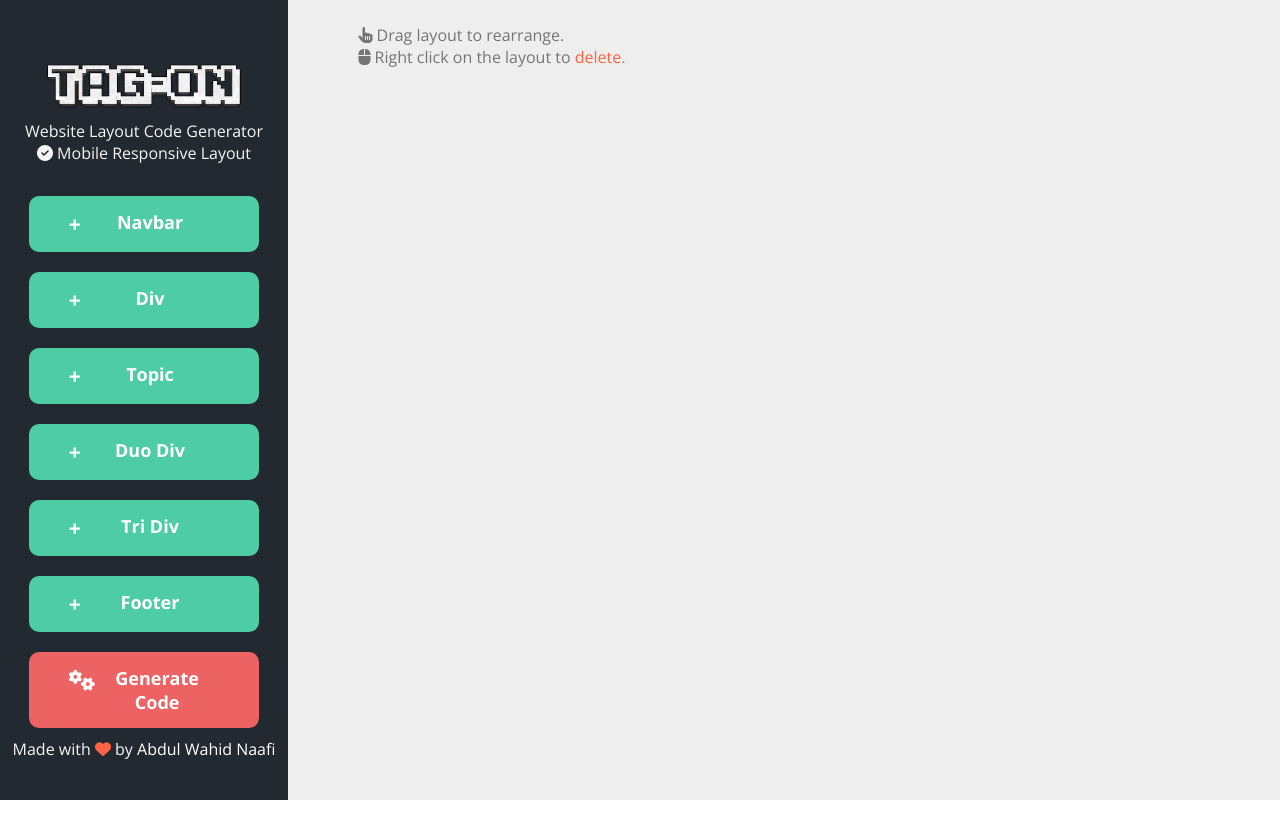
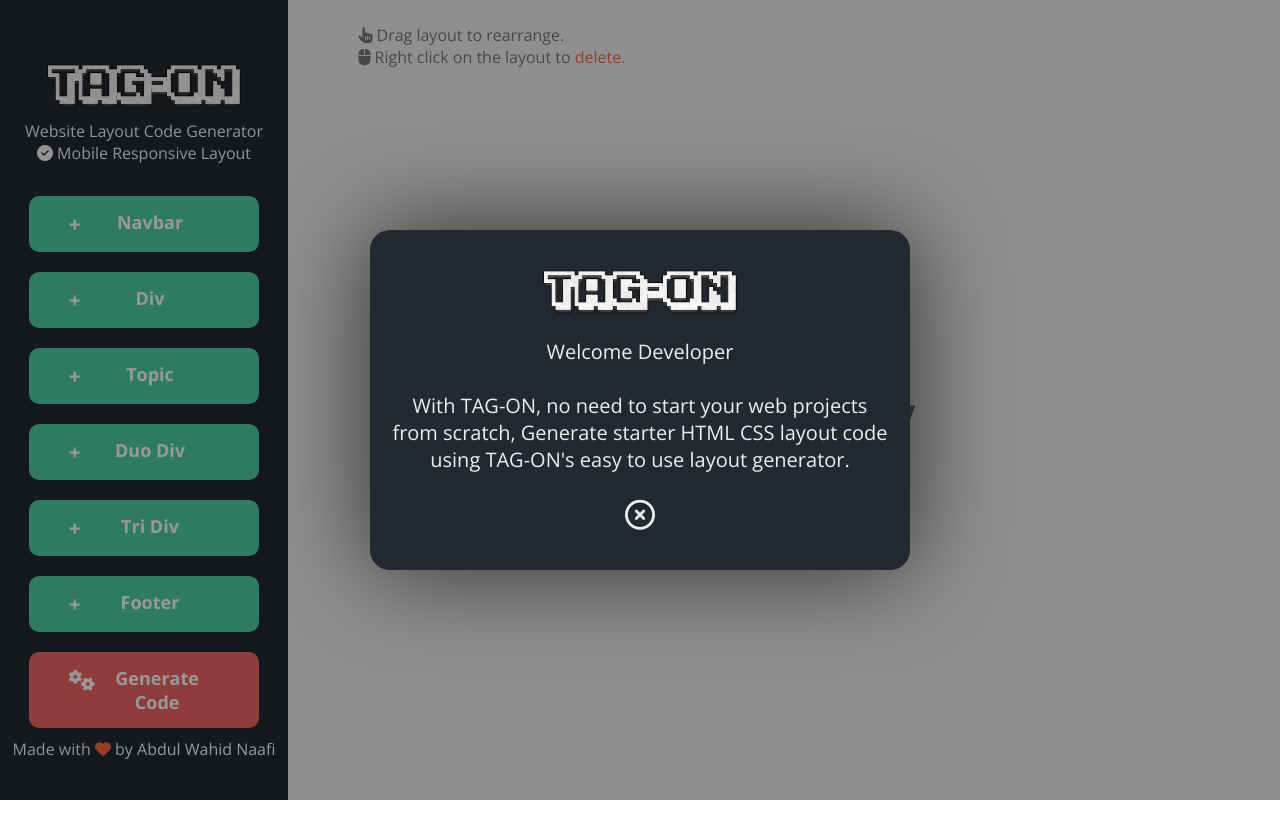
Before and after one commit to naaficodes/TAGon, a plain HTML site: page index.html in a window 1280 px wide. Drawn offline with nearby package versions, Linux system fonts and the light colour scheme.

Commit message:
Finished version 1
Finished version 1 . Alhamdulillah !.

```diff
--- a/index.html
+++ b/index.html
@@ -7,11 +7,20 @@
 <meta name='viewport' content='width=device-width, initial-scale=1.0'>
 <script src="https://kit.fontawesome.com/2cba884da3.js" crossorigin="anonymous"></script>
 </head>
-<body>
+<body onload="intro();">
 
 <div class="maincon">
+	<div id="intro" class="custommodal" onclick="closebox(this);">
+		<div class="modalinner">
+			<img src="TAG-on.png" width="200" /><br/>
+
+			<span style="font-size: 20px; color:#eeeeee; text-align:center;">Welcome Developer<br/><br/>With TAG-ON, no need to start your web projects from scratch, Generate starter HTML CSS layout code using TAG-ON's easy to use layout generator.<br/><br/> <i  class="far fa-times-circle close" ></i></span>
+		</div>
+	</div>
 <p id="ins1" style="color:#757575;"><i class="fas fa-hand-pointer"></i> Drag layout to rearrange.<br/> <i class="fas fa-mouse"></i> Right click on the layout to <span style="color: tomato;">delete.</span></p>
-
+<div id="gs">
+	Let's get started !!
+</div>
 <div class="dsktponly"><img src="TAG-on.png" width="100" /><br/>This Application is available only for Desktop and Tablets.<br/><p style="margin-top: 20px;">Thanks <span style="color: tomato;"><i class="fas fa-heart"></i></span></p></div>
 <div class="layoutoptions">
 	<br>
@@ -19,6 +28,8 @@
 	<p class="shorttext">Website Layout Code Generator </p>
 	<p class="shorttext"><i class="fas fa-check-circle"></i>  Mobile Responsive Layout</p>
 	<br/>
+	<div  id="layoutoptions" style="
+    text-align: center;">
 	<button onclick="crttitle();"><span class="plusonbutton">+</span>Navbar</button>
 	<button onclick="crtcontent();"><span class="plusonbutton">+</span>Div</button>
 	<button onclick="crttopic();"><span class="plusonbutton">+</span>Topic</button>
@@ -27,15 +38,17 @@
 	<button onclick="crtfooter();"><span class="plusonbutton">+</span>Footer</button>
 
 	<button onclick="download('yourcode.html', 'text/html')" id="db"><span class="plusonbutton"><i class="fas fa-cogs"></i></span>Generate Code</button>
-<div id="downloadbox" onclick="closebox();">
-	<div class="downloadd" >
-<i class="fas fa-cloud-download-alt" style="font-size: 40px; color:#eeeeee"></i>
-<br/>
-		<img src="TAG-on.png" width="200" /><br/><a href="" id="a" class="white" download>Click here to download your code</a> <br/><i  class="far fa-times-circle close" ></i></div> </div>
-
+</div>
 	<p class="shorttext">Made with <span style="color: tomato;"><i class="fas fa-heart"></i></span> by <a href="https://naaficodes.github.io/" target="_blank">Abdul Wahid Naafi</a></p>
 		</div>
 		<div class="layoutcanvas" id="layoutcanvas">
+		</div>
+		<div id="downloadfile" class="custommodal" onclick="closebox(this);">
+			<div class="modalinner" >
+				<i class="fas fa-cloud-download-alt" style="font-size: 40px; color:#eeeeee"></i>
+				<br/>
+				<img src="TAG-on.png" width="200" /><br/><a href="" id="a" style="color: tomato; font-size: larger;" download>Click here to download your code</a> <br/><i  class="far fa-times-circle close" ></i>
+			</div>
 		</div>
 	</div>
 	<script type="text/javascript" src="script.js"></script>
@@ -46,4 +59,8 @@
 </body>
 </html>
 
-<i class="far fa-badge-check"></i>
+<!--
+	No need to start your web projects from scratch again, generate your starter HTML CSS layout code using TAG-ON's easy to use layout generator.
+
+
+-->
--- a/script.js
+++ b/script.js
@@ -131,6 +131,10 @@ function eldel(x){
 
 }
 
+var intro=()=>
+{
+	document.getElementById('intro').style.display="block";
+};
 //To Download the final code
 function download(name, type) {
 	// layoutcanvas.removeChild(document.getElementById('ins1'));
@@ -144,7 +148,7 @@ function download(name, type) {
 	file=layoutcanvas.outerHTML;
 	var a = document.getElementById("a");
 	a.style.display = "block";
-	document.getElementById('downloadbox').style.display="block";
+	document.getElementById('downloadfile').style.display="block";
 	generatedusing="<!-- This Layout code is generated using TAG-ON, Made by Abdul Wahid Naafi (naaficodes.github.io) -->";
 	generated="<!DOCTYPE html><html><head>"+generatedusing+"<meta name='viewport' content='width=device-width, initial-scale=1.0'><style>"+style+mediaq1+mobstyle+"}"+"</style></head><body>"+file+"</body></html>";
 	generated=generated.replace('class="layoutcanvas" id="layoutcanvas"',"");
@@ -155,6 +159,10 @@ function download(name, type) {
 	a.href = URL.createObjectURL(dfile);
 	a.download = name;
 }
-function closebox(){
-	document.getElementById('downloadbox').style.display='none';
+function closebox(x){
+x.style.display='none';
 }
+
+document.getElementById('layoutoptions').addEventListener("click",()=>{
+	document.getElementById('gs').style.display='none';
+});
--- a/style.css
+++ b/style.css
@@ -1,4 +1,4 @@
-@import url('https://fonts.googleapis.com/css?family=Open+Sans:400,700&display=swap');
+@import url('https://fonts.googleapis.com/css?family=Bangers|Open+Sans:400,700&display=swap');
 *
 {
 	margin:0;
@@ -193,34 +193,41 @@ button:focus {
 .crtfooterclass {
 	height: 200px;
 }
-#downloadbox
+.custommodal
+{
+	z-index: 100;
+	position: absolute;
+	display: none;
+	width: 100vw;
+	height: 100vh;
+	background-color:rgba(0, 0, 0, 0.4);
+}
+.modalinner
 {
 	position: absolute;
 	top:50%;
 	left:50%;
-	transform: translate(-50%,-50%);
-	display: none;
-	width: 100vw;
-	height: 100vh;
-	background-color:rgba(0, 0, 0, 0.4);
-
-}
-.downloadd
-{
-	position: absolute;
-	top:50%;
-	left:50%;
+	padding: 20px;
 	display: flex;
 	justify-content: center;
 	align-items: center;
 	flex-direction: column;
 	transform: translate(-50%,-50%);
-	box-shadow: 0px 0px 100px black;
+	box-shadow: 0px 0px 100px #333232;
 	transition: 1s;
 	width: 500px;
 	height: 300px;
 	background-color: #232931;
 	border-radius: 20px;
+}
+#gs
+{
+	position: absolute;
+	left:50%;
+	top:50%;
+	font-family: 'Bangers';
+	font-size: 40px;
+	color: #393e46;
 }
 #a
 {
@@ -228,7 +235,7 @@ button:focus {
 }
 .close
 {
-	font-size: 20px; color:#eeeeee
+	font-size: 30px; color:#eeeeee
 }
 .close:hover
 {
```
Also changed, not shown: 1 other file. Lines whose indentation alone changed are shown as unchanged.
